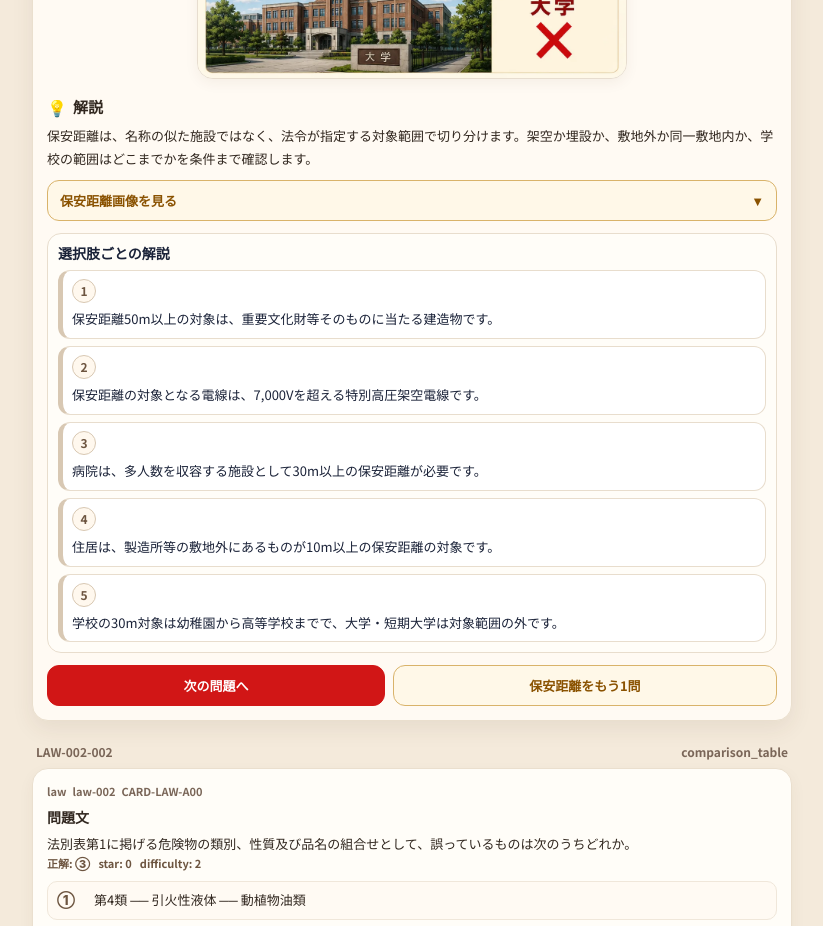
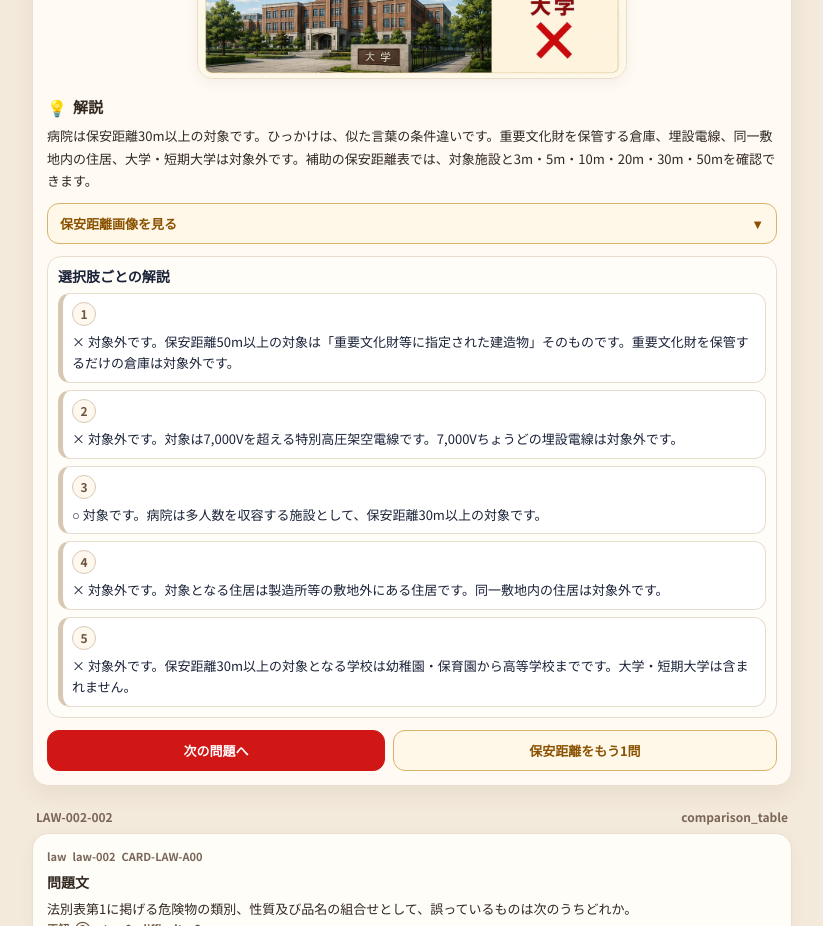
Before and after one commit to tvf6usmhq5pm-crypto/otu4_reboot, a Next.js app: page /dev/explanation-preview in a window 1280 px wide. Shown: the part 4980-5906 px from the top of the page, without its empty margins (228-1051 px from the left). Built offline with nearby package versions, Linux system fonts and the light colour scheme.

Commit message:
feat: add safety distance trap and reference visuals

```diff
--- a/data/explanation_meta_pilot_law_v1.ts
+++ b/data/explanation_meta_pilot_law_v1.ts
@@ -140,7 +140,7 @@ export const explanationMetaPilotLawV1: ExplanationMetaMap = {
     },
     supplementalImageLabel: '保安距離画像を見る',
     shortExplanation:
-      '保安距離は、名称の似た施設ではなく、法令が指定する対象範囲で切り分けます。架空か埋設か、敷地外か同一敷地内か、学校の範囲はどこまでかを条件まで確認します。',
+      '病院は保安距離30m以上の対象です。ひっかけは、似た言葉の条件違いです。重要文化財を保管する倉庫、埋設電線、同一敷地内の住居、大学・短期大学は対象外です。補助の保安距離表では、対象施設と3m・5m・10m・20m・30m・50mを確認できます。',
     facilityItems: [
       {
         label: '病院・幼稚園・保育園〜高校・劇場等',
@@ -187,11 +187,11 @@ export const explanationMetaPilotLawV1: ExplanationMetaMap = {
       },
     ],
     optionMemos: {
-      0: '保安距離50m以上の対象は、重要文化財等そのものに当たる建造物です。',
-      1: '保安距離の対象となる電線は、7,000Vを超える特別高圧架空電線です。',
-      2: '病院は、多人数を収容する施設として30m以上の保安距離が必要です。',
-      3: '住居は、製造所等の敷地外にあるものが10m以上の保安距離の対象です。',
-      4: '学校の30m対象は幼稚園から高等学校までで、大学・短期大学は対象範囲の外です。',
+      0: '× 対象外です。保安距離50m以上の対象は「重要文化財等に指定された建造物」そのものです。重要文化財を保管するだけの倉庫は対象外です。',
+      1: '× 対象外です。対象は7,000Vを超える特別高圧架空電線です。7,000Vちょうどの埋設電線は対象外です。',
+      2: '○ 対象です。病院は多人数を収容する施設として、保安距離30m以上の対象です。',
+      3: '× 対象外です。対象となる住居は製造所等の敷地外にある住居です。同一敷地内の住居は対象外です。',
+      4: '× 対象外です。保安距離30m以上の対象となる学校は幼稚園・保育園から高等学校までです。大学・短期大学は含まれません。',
     },
     reviewCtaLabel: '保安距離をもう1問',
   },
```
